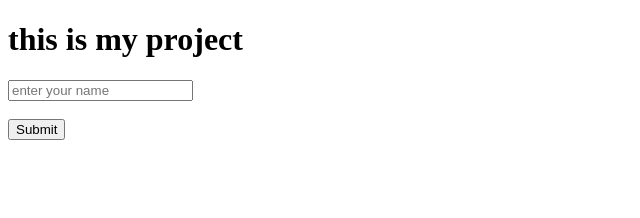
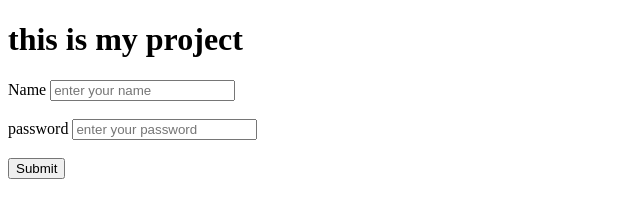
Before and after one commit to Rajnish-kumar123/rajnish12, a plain HTML site: page index.html in a window 1280 px wide. Shown: the whole page, without its empty margins (0-640 px from the left). Drawn offline with Linux system fonts and the light colour scheme.

```diff
--- a/index.html
+++ b/index.html
@@ -8,8 +8,10 @@
 <body>
     <h1>this is my project</h1>
     <div>
-        <label for="name"></label>
+        <label for="name">Name</label>
         <input type="text"  name="name" placeholder="enter your name"><br><br>
+        <label for="pass">password</label>
+        <input type="password"  name="name" placeholder="enter your password"><br><br>
 
         <label for="button"></label>
         <input type="button" value="Submit">
```
